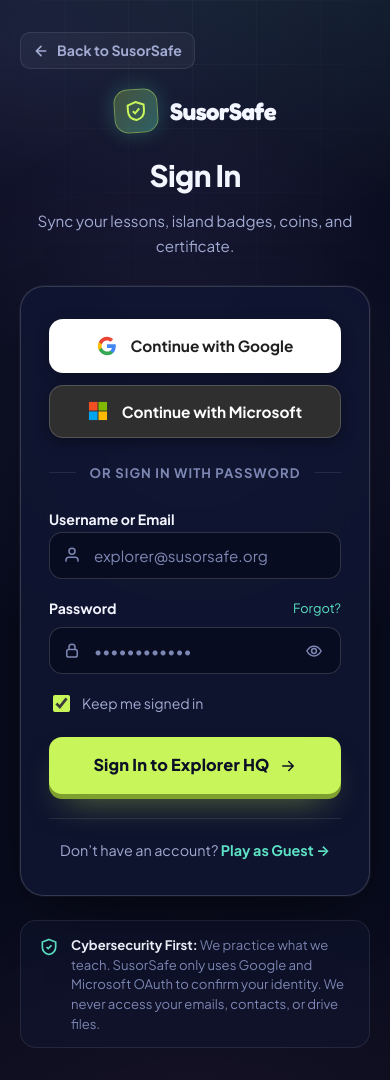
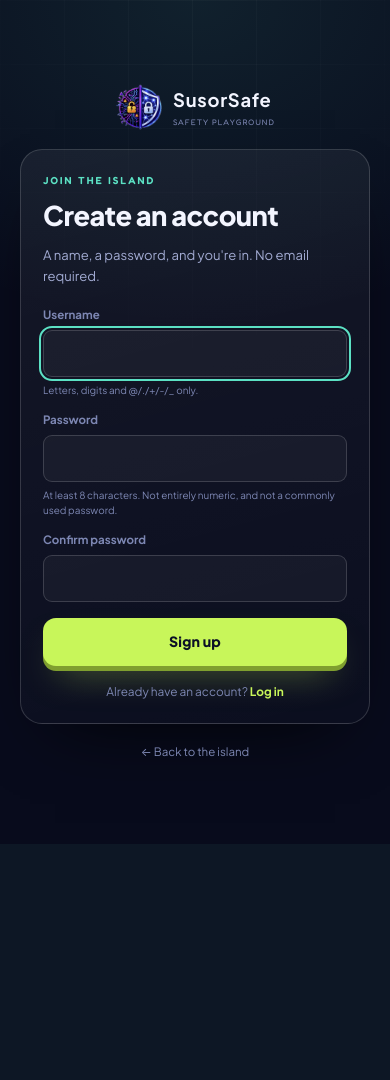
Before and after one commit to gigajohn/HackGB-Education, a Django app: page /signup/ in a window 390 px wide; the page is wider, and only the part inside the window is pictured. After the commit the page ends 823 px from the top of that part, so only its background shows below. Run offline with Django 5.2, Linux system fonts and the light colour scheme; some libraries are stand-ins or nearby versions.

Commit message:
Login update

```diff
--- a/core/urls.py
+++ b/core/urls.py
@@ -7,6 +7,7 @@ urlpatterns = [
     path("", views.home, name="home"),
     path("manifest.webmanifest", views.manifest, name="manifest"),
     path("sw.js", views.service_worker, name="service-worker"),
+    path("signup/", views.signup, name="page_signup"),
     path("accounts/", include("allauth.urls")),
     path("", include("pages.urls")),
     path("admin/", admin.site.urls),
--- a/core/views.py
+++ b/core/views.py
@@ -1,13 +1,31 @@
 from pathlib import Path
 
 from django.conf import settings
+from django.contrib.auth import login
+from django.contrib.auth.forms import UserCreationForm
 from django.http import HttpResponse, JsonResponse
-from django.shortcuts import render
+from django.shortcuts import redirect, render
 from django.templatetags.static import static
 
 
 def home(request):
     return render(request, "home.html")
+
+
+def signup(request):
+    if request.user.is_authenticated:
+        return redirect("home")
+
+    if request.method == "POST":
+        form = UserCreationForm(request.POST)
+        if form.is_valid():
+            user = form.save()
+            login(request, user, backend="django.contrib.auth.backends.ModelBackend")
+            return redirect("home")
+    else:
+        form = UserCreationForm()
+
+    return render(request, "registration/signup.html", {"form": form})
 
 
 def manifest(request):
--- a/pages/templates/pages/login.html
+++ b/pages/templates/pages/login.html
@@ -9,7 +9,7 @@
   <meta name="theme-color" content="#080b1c">
   <title>Sign In — SusorSafe</title>
   <meta name="description" content="Sign in to SusorSafe with Google, Microsoft, or your account to save lessons, badges, and progress.">
-  <link rel="icon" href="{% static 'susorsafe/icons/favicon.svg' %}" type="image/svg+xml">
+  <link rel="icon" href="{% static 'susorsafe/icons/favicon.png' %}" type="image/png" sizes="64x64">
   <link rel="stylesheet" href="{% static 'susorsafe/fonts.css' %}">
   <link rel="stylesheet" href="{% static 'susorsafe/styles.css' %}">
   <link rel="stylesheet" href="{% static 'susorsafe/v2.css' %}">
@@ -442,8 +442,8 @@
 
       <div class="auth-header">
         <a class="brand" href="{% url 'landing' %}">
-          <span class="brand-mark">
-            <svg viewBox="0 0 24 24"><path d="M12 3 20 6v6c0 5-3.5 8-8 9-4.5-1-8-4-8-9V6l8-3Z"/><path d="m8.8 12 2.2 2.2 4.4-4.6"/></svg>
+          <span class="brand-mark" style="background:none;border:0;box-shadow:none;padding:0;">
+            <img src="{% static 'susorsafe/icons/logo-mark.png' %}" alt="" style="width:100%;height:100%;object-fit:contain;">
           </span>
           <span class="brand-text">SusorSafe</span>
         </a>
@@ -467,7 +467,7 @@
         <!-- OAuth Providers Section -->
         <div class="oauth-group">
           <!-- Google OAuth Button -->
-          <form method="post" action="{% provider_login_url 'google' %}">
+          <form method="post" action="{% url 'oauth_start' 'google' %}">
             {% csrf_token %}
             <button type="submit" class="btn-oauth btn-oauth-google" id="googleOAuthBtn" aria-label="Sign in with Google">
               <svg viewBox="0 0 24 24" aria-hidden="true">
@@ -481,7 +481,7 @@
           </form>
 
           <!-- Microsoft OAuth Button -->
-          <form method="post" action="{% provider_login_url 'microsoft' %}">
+          <form method="post" action="{% url 'oauth_start' 'microsoft' %}">
             {% csrf_token %}
             <button type="submit" class="btn-oauth btn-oauth-microsoft" id="microsoftOAuthBtn" aria-label="Sign in with Microsoft">
               <svg viewBox="0 0 21 21" aria-hidden="true">
@@ -571,7 +571,7 @@
 
         <div class="auth-card-footer">
           Don’t have an account?
-          <a href="{% url 'landing' %}">Play as Guest &rarr;</a>
+          <a href="{% url 'page_signup' %}">Sign up</a>
         </div>
       </div>
 
--- a/pages/urls.py
+++ b/pages/urls.py
@@ -4,7 +4,6 @@ from .views import LandingPageView, LoginPageView, OAuthStartView, LogoutView
 urlpatterns = [
     path('', LandingPageView.as_view(), name='landing'),
     path('login/', LoginPageView.as_view(), name='login'),
-    path('signup/', LoginPageView.as_view(), name='signup'),
     path('oauth/<str:provider>/', OAuthStartView.as_view(), name='oauth_start'),
     path('logout/', LogoutView.as_view(), name='logout'),
 ]
--- a/pages/views.py
+++ b/pages/views.py
@@ -25,7 +25,7 @@ class LoginPageView(View):
 
         user = authenticate(request, username=username, password=password)
         if user is not None:
-            login(request, user)
+            login(request, user, backend="django.contrib.auth.backends.ModelBackend")
             if not remember:
                 request.session.set_expiry(0)
             messages.success(request, f"Welcome back, {user.get_username()}!")
@@ -60,7 +60,7 @@ class OAuthStartView(View):
                 'email': f"{demo_username}@susorsafe.example",
             }
         )
-        login(request, user)
+        login(request, user, backend="django.contrib.auth.backends.ModelBackend")
         messages.success(
             request,
             f"Successfully authenticated with {provider.capitalize()}! Welcome, {user.first_name}."
@@ -69,8 +69,15 @@ class OAuthStartView(View):
         return redirect(next_url)
 
 
+    def post(self, request, provider, *args, **kwargs):
+        return self.get(request, provider, *args, **kwargs)
+
+
 class LogoutView(View):
     def get(self, request, *args, **kwargs):
         logout(request)
         messages.info(request, "You have been signed out.")
         return redirect('landing')
+
+    def post(self, request, *args, **kwargs):
+        return self.get(request, *args, **kwargs)
--- a/static/susorsafe/sw.js
+++ b/static/susorsafe/sw.js
@@ -1,5 +1,5 @@
 /* SusorSafe — Django service worker (served at /sw.js) */
-const CACHE = 'susorsafe-django-v1';
+const CACHE = 'susorsafe-django-v4';
 const ASSETS = [
   '/',
   '/manifest.webmanifest',
@@ -10,7 +10,8 @@ const ASSETS = [
   '/static/susorsafe/app.js',
   '/static/susorsafe/fonts/plus-jakarta-sans.woff2',
   '/static/susorsafe/fonts/fredoka.woff2',
-  '/static/susorsafe/icons/favicon.svg',
+  '/static/susorsafe/icons/favicon.png',
+  '/static/susorsafe/icons/logo-mark.png',
   '/static/susorsafe/icons/icon-192.png',
   '/static/susorsafe/icons/icon-512.png',
   '/static/susorsafe/icons/apple-touch-icon.png'
--- a/static/susorsafe/v2.css
+++ b/static/susorsafe/v2.css
@@ -717,3 +717,100 @@
   .cert-card::before{border-color:rgba(27,27,43,.35)}
   .cert-avatar{filter:none}
 }
+
+/* ===== Restored: new brand logo, auth header, About, auth pages ===== */
+
+/* Desktop header ordering */
+.mode-switch{margin-left:auto}
+
+/* Brand logo */
+.brand-mark.brand-logo{
+  width:52px;height:52px;
+  padding:0;
+  border-radius:0;
+  background:transparent;
+  box-shadow:none;
+  overflow:visible;
+  transform:rotate(-2deg);
+  flex:none;
+}
+.brand-mark.brand-logo img{
+  width:100%;height:100%;
+  object-fit:contain;
+  display:block;
+  filter:drop-shadow(0 0 10px rgba(157,140,255,.24)) drop-shadow(0 8px 16px rgba(0,0,0,.4));
+}
+
+/* Header auth links */
+.auth-nav{display:flex;align-items:center;gap:8px;flex:none}
+.auth-name{font-size:.72rem;color:var(--muted);max-width:110px;overflow:hidden;text-overflow:ellipsis;white-space:nowrap}
+.auth-link{border:0;background:none;padding:6px 4px;color:var(--muted);font:inherit;font-size:.78rem;font-weight:700;cursor:pointer;text-decoration:none;white-space:nowrap}
+.auth-link:hover{color:var(--ink)}
+.logout-form{margin:0;display:inline-flex}
+.auth-signup{padding:8px 13px;font-size:.76rem;border-radius:9px;box-shadow:0 3px 0 #7f9f2f;white-space:nowrap}
+.auth-signup:hover{transform:translateY(-1px);box-shadow:0 4px 0 #7f9f2f}
+@media (max-width:1120px){.auth-name{display:none}}
+
+/* About us */
+.about-grid{display:grid;grid-template-columns:1.15fr .95fr .95fr;gap:14px}
+.about-card{padding:22px;border-radius:20px;border:1px solid var(--line);background:linear-gradient(165deg,rgba(255,255,255,.045),rgba(255,255,255,.012))}
+.about-num{margin:0 0 10px;font-family:var(--display);font-size:.68rem;letter-spacing:.14em;color:var(--mint)}
+.about-card h3{margin:0 0 8px;font-size:1.05rem;font-weight:800}
+.about-card p{margin:0 0 9px;font-size:.8rem;line-height:1.7;color:var(--muted)}
+.about-card p:last-child{margin-bottom:0}
+.about-card ul{margin:0;padding-left:16px;display:grid;gap:6px}
+.about-card li{font-size:.8rem;line-height:1.6;color:var(--muted)}
+.about-cta{display:flex;align-items:center;justify-content:space-between;gap:20px;flex-wrap:wrap;margin-top:16px;padding:18px 22px;border-radius:16px;border:1px dashed rgba(92,225,196,.25);background:rgba(92,225,196,.045)}
+.about-cta p{margin:0;font-size:.82rem;color:var(--muted)}
+.about-cta b{color:var(--ink)}
+.about-actions{display:flex;gap:8px;flex-wrap:wrap}
+.about-actions .btn{padding:9px 15px;font-size:.78rem}
+
+/* Auth pages */
+.auth-body{min-height:100vh;display:flex;align-items:center;justify-content:center;padding:32px 20px;background:radial-gradient(700px 500px at 50% 0%,rgba(92,225,196,.10),transparent 65%),var(--bg)}
+.auth-shell{width:min(440px,100%);display:flex;flex-direction:column;align-items:center;gap:18px}
+.auth-brand{display:flex;align-items:center;gap:10px;text-decoration:none;color:var(--ink)}
+.auth-brand img{width:48px;height:48px;object-fit:contain}
+.auth-brand strong{display:block;font-size:1.15rem;letter-spacing:.04em}
+.auth-brand small{display:block;font-family:var(--display);font-size:.5rem;letter-spacing:.12em;color:var(--muted-2)}
+.auth-card{width:100%;padding:28px;border-radius:22px;border:1px solid var(--line-strong);background:linear-gradient(165deg,rgba(255,255,255,.055),rgba(255,255,255,.015));box-shadow:0 30px 70px -35px rgba(0,0,0,.9)}
+.auth-card .kicker{margin-bottom:4px;font-size:.64rem}
+.auth-card h1{margin:0 0 6px;font-size:1.7rem;font-weight:800;letter-spacing:-.02em}
+.auth-lede{margin:0 0 18px;font-size:.82rem;color:var(--muted);line-height:1.65}
+.auth-form{display:grid;gap:12px}
+.auth-form p{margin:0;display:grid;gap:5px}
+.auth-form label{font-size:.72rem;font-weight:700;color:var(--muted-2)}
+.auth-form input{width:100%;padding:11px 12px;border-radius:9px;border:1px solid var(--line-strong);background:rgba(255,255,255,.04);color:var(--ink);font:inherit;font-size:.88rem}
+.auth-form input:focus{outline:2px solid var(--mint);outline-offset:2px}
+.auth-form .helptext{display:block;margin-top:4px;font-size:.62rem;line-height:1.5;color:var(--muted-2)}
+.auth-form .helptext ul{margin:4px 0 0;padding-left:16px}
+.auth-form .helptext li{margin:2px 0}
+.auth-form .errorlist{margin:0;padding:0;list-style:none;font-size:.68rem;color:#ff9aa5}
+.auth-form .errorlist li{margin:0}
+.auth-submit{width:100%;margin-top:4px;padding:11px 16px;font-size:.88rem}
+.auth-alt{margin:16px 0 0;text-align:center;font-size:.74rem;color:var(--muted-2)}
+.auth-alt a{color:var(--lime);text-decoration:none;font-weight:700}
+.auth-back{font-size:.72rem;color:var(--muted-2);text-decoration:none}
+.auth-back:hover{color:var(--ink)}
+.auth-error{padding:9px 11px;border-radius:8px;background:rgba(255,107,122,.09);border:1px solid rgba(255,107,122,.25);color:#ffd2d6;font-size:.72rem}
+.auth-field{display:grid;gap:6px}
+.auth-field label{font-size:.72rem;font-weight:700;color:var(--muted-2)}
+.auth-hint{margin:0;font-size:.62rem;line-height:1.5;color:var(--muted-2)}
+
+@media (max-width:900px){
+  .about-grid{grid-template-columns:1fr}
+  .about-cta{align-items:flex-start;flex-direction:column}
+}
+@media (max-width:720px){
+  .header-inner{display:grid;grid-template-columns:minmax(0,1fr) auto;gap:8px 10px}
+  .brand{grid-column:1;grid-row:1;min-width:0}
+  .auth-nav{grid-column:2;grid-row:1;justify-self:end;width:auto;margin-left:0;flex:none}
+  .mode-switch{grid-column:1;grid-row:2;width:100%;margin-left:0;min-width:0}
+  .profile-chip{grid-column:2;grid-row:2;justify-self:end;margin-left:0}
+  .auth-signup{padding:7px 10px;font-size:.7rem}
+  .auth-name{display:none}
+  .brand-mark.brand-logo{width:44px;height:44px}
+  .about-actions .btn{flex:1 1 160px}
+  .auth-card{padding:22px}
+  html{scroll-padding-top:150px}
+}
--- a/templates/home.html
+++ b/templates/home.html
@@ -82,7 +82,7 @@
           </form>
         {% else %}
           <a class="auth-link" href="{% url 'login' %}">Log in</a>
-          <a class="btn btn-primary auth-signup" href="{% url 'signup' %}">Sign up</a>
+          <a class="btn btn-primary auth-signup" href="{% url 'page_signup' %}">Sign up</a>
         {% endif %}
       </div>
   </div>
--- /dev/null
+++ b/templates/registration/auth_base.html
@@ -0,0 +1,29 @@
+{% load static %}
+<!DOCTYPE html>
+<html lang="en">
+<head>
+<meta charset="utf-8">
+<meta name="viewport" content="width=device-width, initial-scale=1">
+<meta name="color-scheme" content="dark">
+<meta name="theme-color" content="#080b1c">
+<title>{% block title %}SusorSafe{% endblock %}</title>
+<link rel="icon" href="{% static 'susorsafe/icons/favicon.png' %}" type="image/png" sizes="64x64">
+<link rel="stylesheet" href="{% static 'susorsafe/fonts.css' %}">
+<link rel="stylesheet" href="{% static 'susorsafe/styles.css' %}">
+<link rel="stylesheet" href="{% static 'susorsafe/v2.css' %}">
+</head>
+<body class="auth-body">
+<main class="auth-shell">
+  <a class="auth-brand" href="{% url 'home' %}">
+    <img src="{% static 'susorsafe/icons/logo-mark.png' %}" alt="">
+    <span><strong>SusorSafe</strong><small>SAFETY PLAYGROUND</small></span>
+  </a>
+
+  <section class="auth-card">
+    {% block content %}{% endblock %}
+  </section>
+
+  <a class="auth-back" href="{% url 'home' %}">← Back to the island</a>
+</main>
+</body>
+</html>
--- /dev/null
+++ b/templates/registration/signup.html
@@ -0,0 +1,41 @@
+{% extends "registration/auth_base.html" %}
+
+{% block title %}Sign up · SusorSafe{% endblock %}
+
+{% block content %}
+<p class="kicker">Join the island</p>
+<h1>Create an account</h1>
+<p class="auth-lede">A name, a password, and you're in. No email required.</p>
+
+{% if form.non_field_errors %}
+  <div class="auth-error">{{ form.non_field_errors }}</div>
+{% endif %}
+
+<form class="auth-form" method="post" action="{% url 'page_signup' %}">
+  {% csrf_token %}
+
+  <div class="auth-field">
+    <label for="{{ form.username.id_for_label }}">Username</label>
+    {{ form.username }}
+    {% if form.username.errors %}<div class="auth-error">{{ form.username.errors }}</div>{% endif %}
+    <p class="auth-hint">Letters, digits and @/./+/-/_ only.</p>
+  </div>
+
+  <div class="auth-field">
+    <label for="{{ form.password1.id_for_label }}">Password</label>
+    {{ form.password1 }}
+    {% if form.password1.errors %}<div class="auth-error">{{ form.password1.errors }}</div>{% endif %}
+    <p class="auth-hint">At least 8 characters. Not entirely numeric, and not a commonly used password.</p>
+  </div>
+
+  <div class="auth-field">
+    <label for="{{ form.password2.id_for_label }}">Confirm password</label>
+    {{ form.password2 }}
+    {% if form.password2.errors %}<div class="auth-error">{{ form.password2.errors }}</div>{% endif %}
+  </div>
+
+  <button class="btn btn-primary auth-submit" type="submit">Sign up</button>
+</form>
+
+<p class="auth-alt">Already have an account? <a href="{% url 'login' %}">Log in</a></p>
+{% endblock %}
```
Also changed, not shown: static/susorsafe/app.js (+0 -11 lines), templates/registration/login.html (added, +22 -0 lines), static/susorsafe/icons/apple-touch-icon.png, static/susorsafe/icons/favicon.png (added), static/susorsafe/icons/icon-192.png, static/susorsafe/icons/icon-512.png, static/susorsafe/icons/logo-mark.png (added), static/susorsafe/icons/maskable-512.png.
